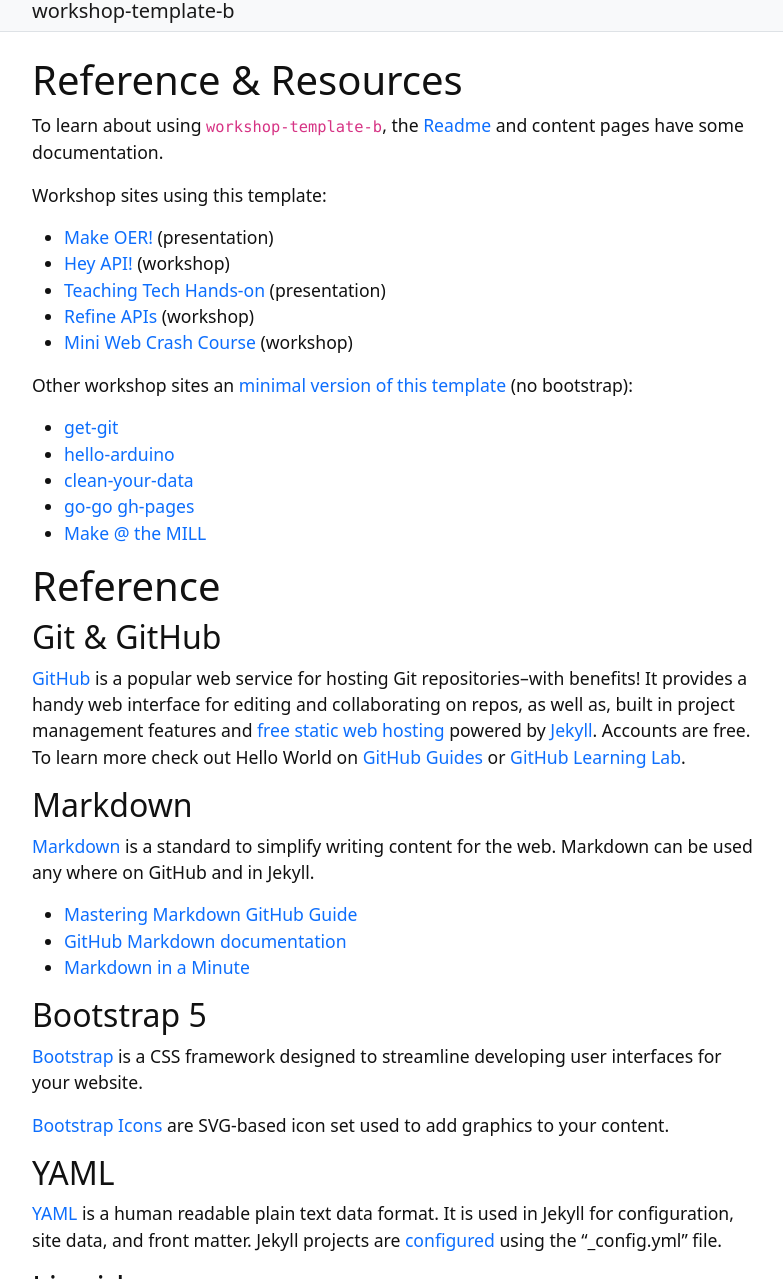
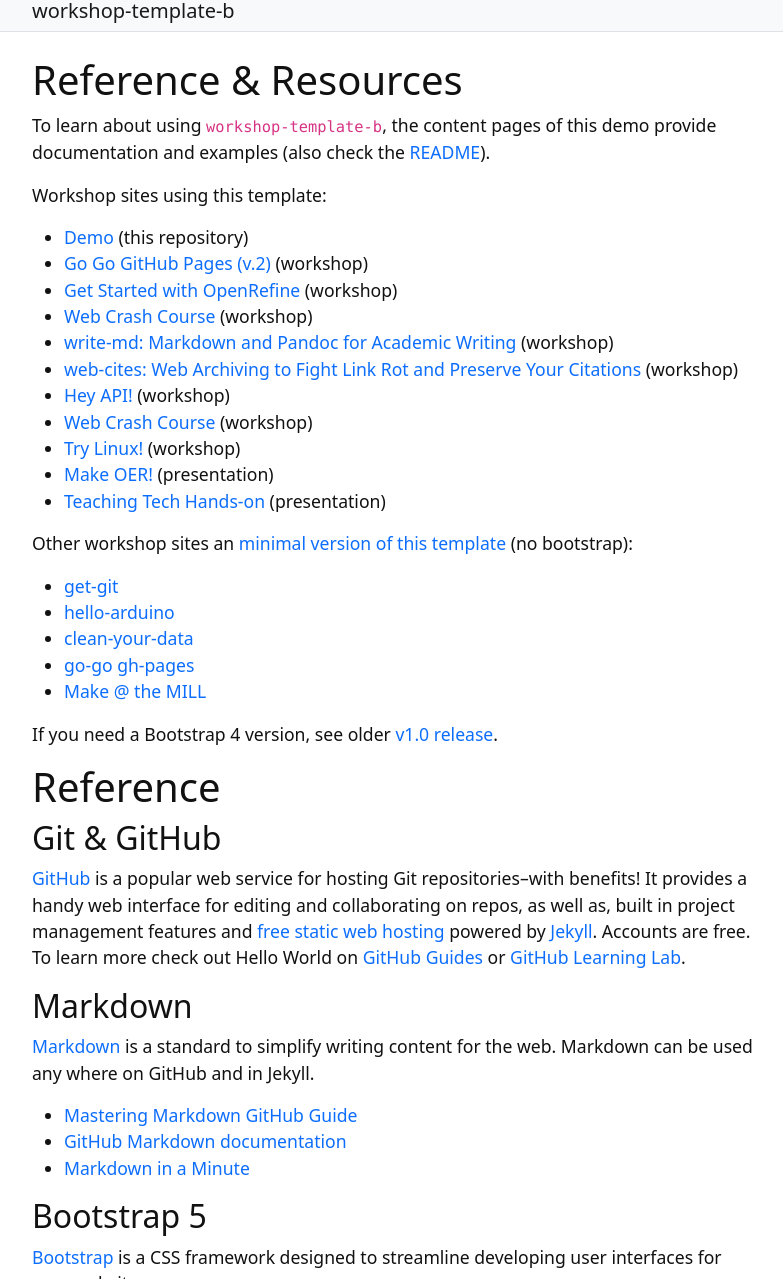
Before and after one commit to evanwill/workshop-template-b, a Jekyll site: the page built from content/4-resources.md, in a window 1280 px wide and 1400 px high, cut to the strip 121-1400 px from the top of the window. Shown: the whole strip, without its empty margins (245-1028 px from the left). Built offline with Jekyll 4.4.1, drawn with Linux system fonts in a browser that asks for light colours.

Commit message:
update resources

```diff
--- a/content/4-resources.md
+++ b/content/4-resources.md
@@ -3,15 +3,21 @@ title: Reference & Resources
 nav: Resources
 ---
 
-To learn about using `workshop-template-b`, the [Readme](https://github.com/evanwill/workshop-template-b/blob/master/README.md) and content pages have some documentation.
+To learn about using `workshop-template-b`, the content pages of this demo provide documentation and examples (also check the [README](https://github.com/evanwill/workshop-template-b/blob/master/README.md)).
 
 Workshop sites using this template:
 
+- [Demo](https://evanwill.github.io/workshop-template-b/) (this repository)
+- [Go Go GitHub Pages (v.2)](https://evanwill.github.io/go-go-ghpages-b/) (workshop)
+- [Get Started with OpenRefine](https://evanwill.github.io/openrefine-b/) (workshop)
+- [Web Crash Course](https://evanwill.github.io/web-crash-course/) (workshop)
+- [write-md: Markdown and Pandoc for Academic Writing](https://evanwill.github.io/write-md/) (workshop)
+- [web-cites: Web Archiving to Fight Link Rot and Preserve Your Citations](https://evanwill.github.io/web-cites/) (workshop)
+- [Hey API!](https://evanwill.github.io/hey-api/) (workshop)
+- [Web Crash Course](https://evanwill.github.io/web-crash-course/) (workshop)
+- [Try Linux!](https://evanwill.github.io/try-linux/) (workshop)
 - [Make OER!](https://evanwill.github.io/make-oer/) (presentation)
-- [Hey API!](https://evanwill.github.io/hey-api/) (workshop)
 - [Teaching Tech Hands-on](https://evanwill.github.io/tech-hands-on/) (presentation)
-- [Refine APIs](https://evanwill.github.io/refine-apis/) (workshop)
-- [Mini Web Crash Course](https://evanwill.github.io/mini-web-crash-course/) (workshop)
 
 Other workshop sites an [minimal version of this template](https://github.com/evanwill/workshop-template) (no bootstrap):
 
@@ -20,6 +26,8 @@ Other workshop sites an [minimal version of this template](https://github.com/ev
 - [clean-your-data](https://evanwill.github.io/clean-your-data/)
 - [go-go gh-pages](https://evanwill.github.io/go-go-ghpages/)
 - [Make @ the MILL](https://uidaholib.github.io/make-at-the-mill/)
+
+If you need a Bootstrap 4 version, see older [v1.0 release](https://github.com/evanwill/workshop-template-b/releases/tag/v1.0).
 
 # Reference
 
```
Also changed, not shown: README.md.
